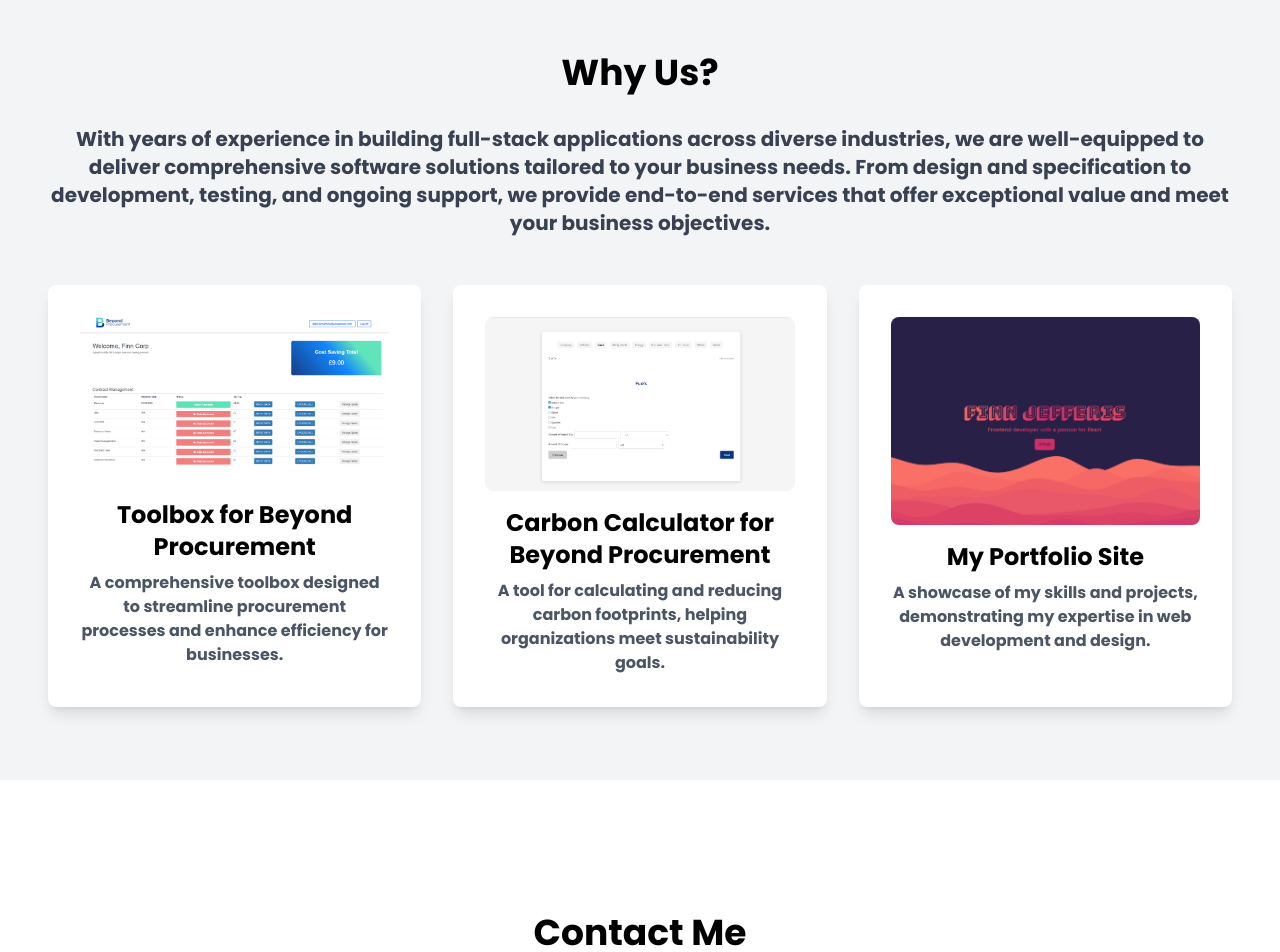
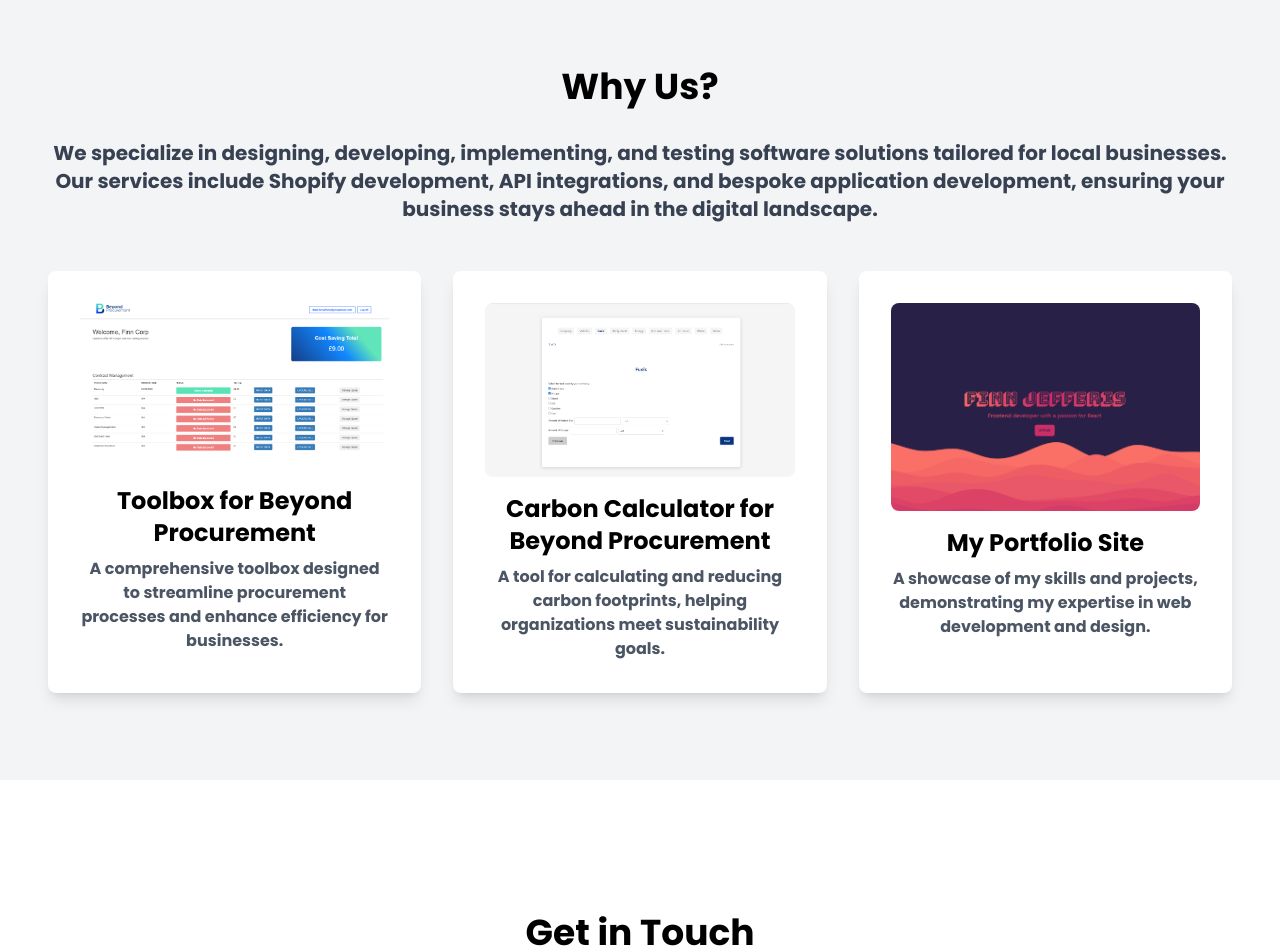
Before and after one commit to finnjefferis/jss-site, a Next.js app: page / in a window 1280 px wide. Shown: the part 820-1772 px from the top of the page. Built offline with nearby package versions, Linux system fonts and the light colour scheme.

Commit message:
adjusted text

```diff
--- a/src/app/page.tsx
+++ b/src/app/page.tsx
@@ -65,17 +65,15 @@ export default function Home() {
           </div>
         </div>
       </section>
-
       {/* Why Us / Portfolio Section */}
       <section className="flex flex-col items-center justify-center min-h-screen bg-gray-100 p-6 md:p-12">
         <h2 className="text-4xl font-bold text-black mb-8">Why Us?</h2>
         <p className="text-xl text-gray-700 max-w-8xl text-center mb-12">
-          With years of experience in building full-stack applications across
-          diverse industries, we are well-equipped to deliver comprehensive
-          software solutions tailored to your business needs. From design and
-          specification to development, testing, and ongoing support, we provide
-          end-to-end services that offer exceptional value and meet your
-          business objectives.
+          We specialize in designing, developing, implementing, and testing
+          software solutions tailored for local businesses. Our services include
+          Shopify development, API integrations, and bespoke application
+          development, ensuring your business stays ahead in the digital
+          landscape.
         </p>
         <div className="grid grid-cols-1 md:grid-cols-2 lg:grid-cols-3 gap-8">
           {/* Project 1: Toolbox for Beyond Procurement */}
@@ -131,14 +129,13 @@ export default function Home() {
           </div>
         </div>
       </section>
-
       {/* Contact Me Section */}
       <section className="flex flex-col items-center justify-center min-h-screen bg-white">
-        <h2 className="text-4xl font-bold text-black mb-8">Contact Me</h2>
+        <h2 className="text-4xl font-bold text-black mb-8">Get in Touch</h2>
         <div className="grid grid-cols-1 md:grid-cols-2 gap-8">
           {/* Contact Form */}
-          <div className="bg-gray-100 p-6 shadow-lg rounded-lg">
-            <form className="w-full max-w-lg">
+          <div className="bg-gray-100 p-6 shadow-lg rounded-lg w-full max-w-lg mx-auto">
+            <form className="w-full">
               <div className="flex flex-col mb-4">
                 <label
                   className="mb-2 text-gray-700 font-medium"
@@ -189,6 +186,7 @@ export default function Home() {
               </button>
             </form>
           </div>
+
           {/* Contact Information */}
           <div className="bg-gray-100 p-6 shadow-lg rounded-lg flex flex-col items-center justify-center">
             <div className="flex items-center mb-4">
```
